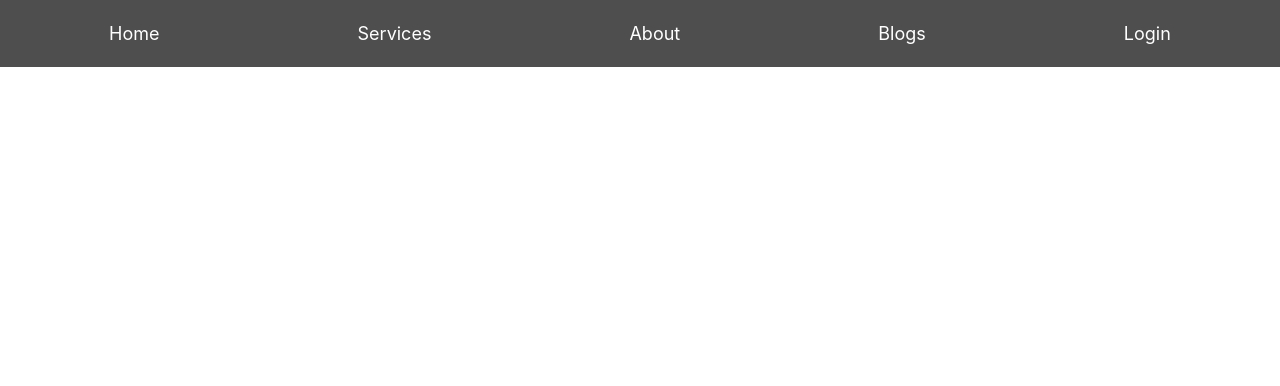
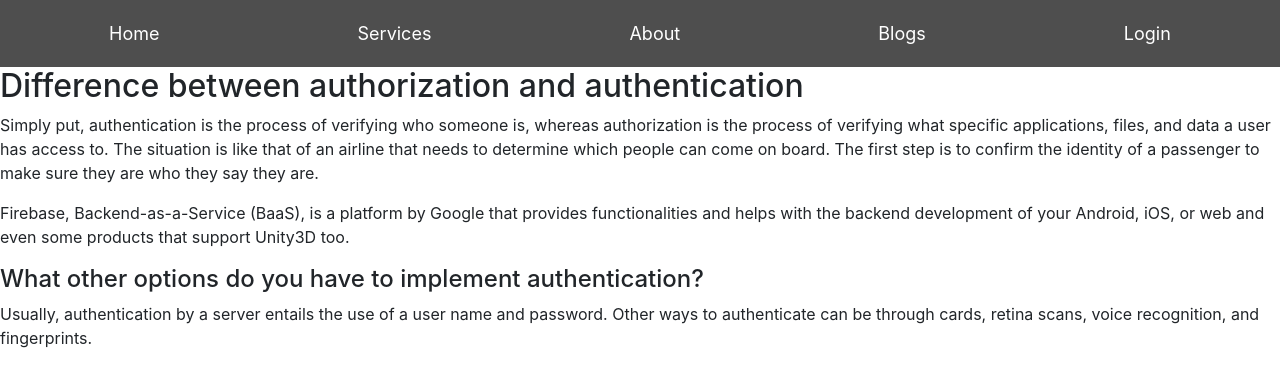
Before and after one commit to Imamhossenjoni/single-doctor, a React (Create React App) app: page /blog in a window 1280 px wide. Shown: the top 386 px of the page. Built offline with nearby package versions, Linux system fonts and the light colour scheme; no server answers.

Commit message:
form done

```diff
--- a/package.json
+++ b/package.json
@@ -6,6 +6,7 @@
     "@testing-library/jest-dom": "^5.16.4",
     "@testing-library/react": "^13.1.1",
     "@testing-library/user-event": "^13.5.0",
+    "babel-preset-es2015": "^6.24.1",
     "bootstrap": "^5.1.3",
     "firebase": "^9.6.11",
     "react": "^18.0.0",
--- a/src/Blog/Blog.js
+++ b/src/Blog/Blog.js
@@ -3,7 +3,19 @@ import React from 'react';
 const Blog = () => {
     return (
         <div>
+            <div>
+                <h2>Difference between authorization and authentication</h2>
+                <p>Simply put, authentication is the process of verifying who someone is, whereas authorization is the process of verifying what specific applications, files, and data a user has access to. The situation is like that of an airline that needs to determine which people can come on board. The first step is to confirm the identity of a passenger to make sure they are who they say they are.</p>
+            </div>
+            <p>Firebase, Backend-as-a-Service (BaaS), is a platform by Google that provides functionalities and helps with the backend development of your Android, iOS, or web and even some products that support Unity3D too.</p>
+            <h4>What other options do you have to implement authentication?</h4>
+            <p>Usually, authentication by a server entails the use of a user name and password. Other ways to authenticate can be through cards, retina scans, voice recognition, and fingerprints.</p>
+            <div>
 
+            </div>
+            <div>
+
+            </div>
         </div>
     );
 };
--- a/src/Pages/Login/Login/Login.js
+++ b/src/Pages/Login/Login/Login.js
@@ -1,4 +1,4 @@
-import React, { useState } from 'react';
+import React, { useEffect, useState } from 'react';
 import { Button, Form } from 'react-bootstrap';
 import { useAuthState, useSendPasswordResetEmail, useSignInWithEmailAndPassword } from 'react-firebase-hooks/auth';
 import { Link, useLocation, useNavigate } from 'react-router-dom';
@@ -25,11 +25,26 @@ const Login = () => {
     const handlePasswordBlur = event => {
         SetPassword(event.target.value);
     }
-    const handleSubmit = event => {
+    const handleLogin = event => {
         event.preventDefault();
         console.log(email, password)
-        signInWithEmailAndPassword(email, password)
+        signInWithEmailAndPassword(email, password);
     }
+    const navigate=useNavigate();
+    const location=useLocation();
+    console.log(location.state);
+    // let from = location.state?.from?.pathname || "/";
+    // console.log(from);
+    if(user){
+    navigate('/home')
+        }
+    // const location=useLocation();
+//    let from=location?.state?.pathname || "/"
+    // useEffect(()=>{
+    //     if(user){
+    //         navigate(from);
+    //     }
+    // },[user])
     const resetPassword = async () => {
         await sendPasswordResetEmail(email);
         if (email === '') {
@@ -46,17 +61,11 @@ const Login = () => {
     if (loading) {
         return <p>loading</p>
     }
-    const location = useLocation();
-    const navigate = useNavigate();
-    // let from =location.state.from.pathname || '/';
-    if (user) {
-        navigate('/home')
-        // navigate(from, { replace: true });
-    }
+
     return (
         <div className='text-center'>
             <h2 className='text-primary mt-5'>Please Login</h2>
-            <Form onSubmit={handleSubmit}>
+            <Form onSubmit={handleLogin}>
                 {errorElement}
                 <Form.Group className="mb-3" controlId="formBasicEmail">
                     <Form.Control className='w-50 mx-auto mt-5' onBlur={handleEmailBlur} type="email" placeholder="Enter email" required />
--- a/src/Pages/Login/RequireAuth/RequireAuth.js
+++ b/src/Pages/Login/RequireAuth/RequireAuth.js
@@ -3,14 +3,15 @@ import { useAuthState } from 'react-firebase-hooks/auth';
 import { Navigate, useLocation, useNavigate } from 'react-router-dom';
 import auth from '../../../firebase.init';
 
-const RequireAuth = ({ childred }) => {
-    const [user]=useAuthState(auth);
-    const navigate = useNavigate();
-    const location = useLocation();
-    if (!user) {
-      return <Navigate to='/login' state={{ from: location }} replace></Navigate>
-    }
-    return childred;
+const RequireAuth = ({ children }) => {
+
+  const [user, loading, error] = useAuthState(auth);
+  const location = useLocation();
+  if (user) {
+    return children;
+  } else {
+    return <Navigate to='/login' state={{ from: location }} replace></Navigate>
+  }
 };
 
 export default RequireAuth;
```
Also changed, not shown: 1 other file (tests, documents, lock files or other folders).
